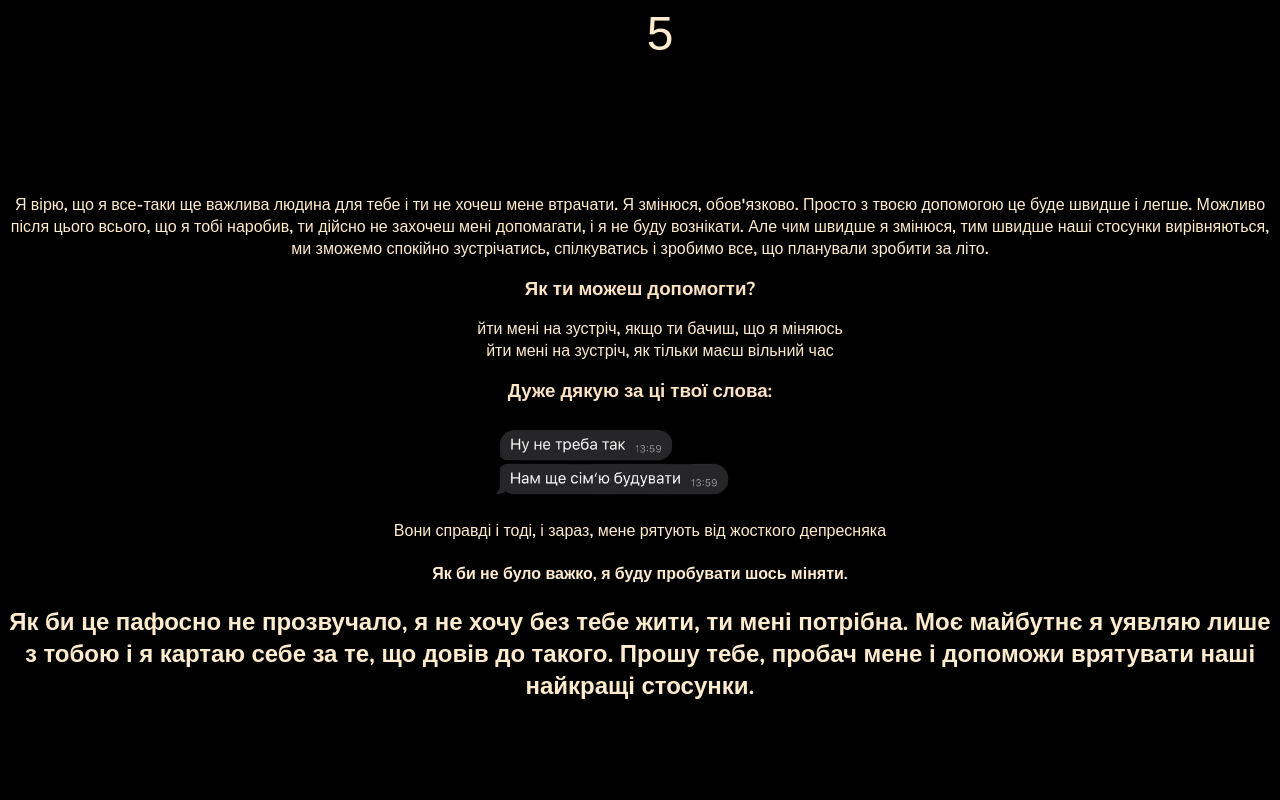
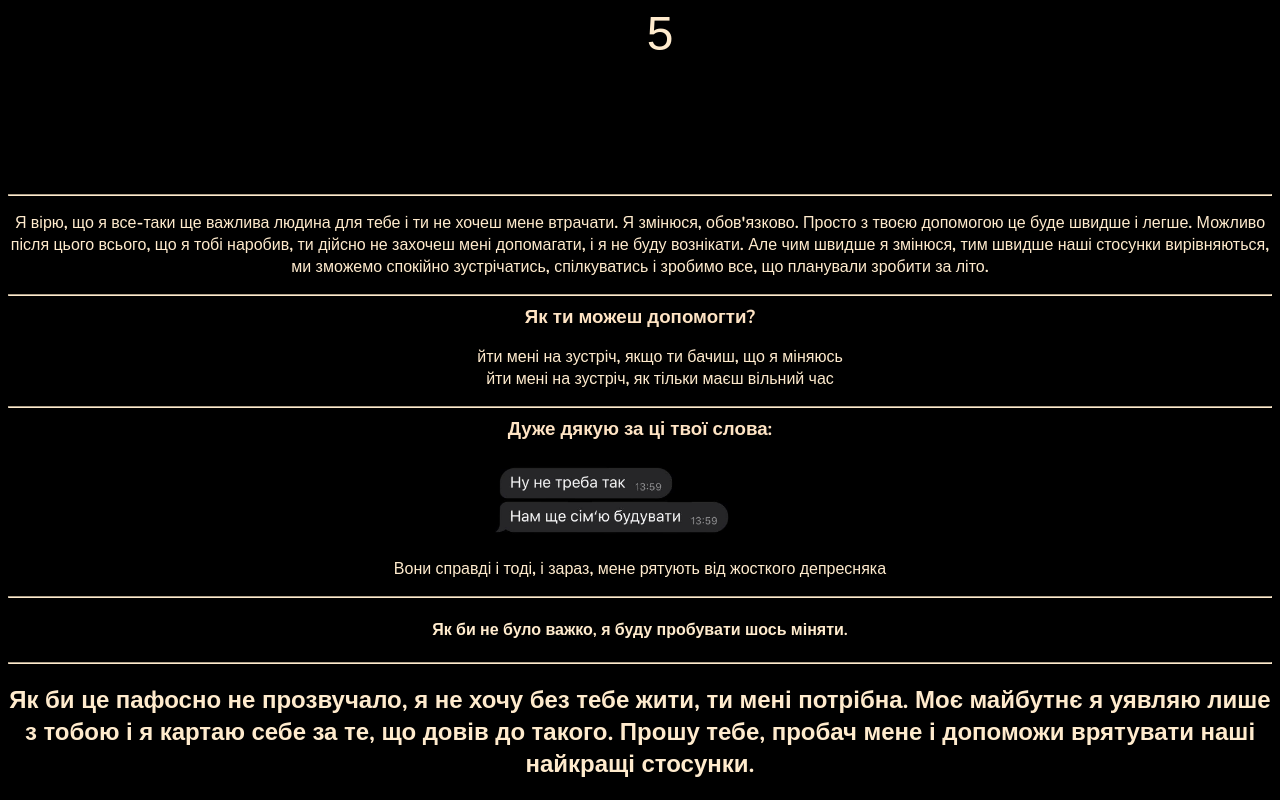
Before and after one commit to sorrymepls/sorry, a plain HTML site: page index.html in a window 1280 px wide. Shown: the part 1561-2361 px from the top of the page. Before the commit the page ends 2283 px from the top, so only its background shows below. Drawn offline with nearby package versions, Linux system fonts and the light colour scheme.

Commit message:
Add files via upload

```diff
--- a/index.html
+++ b/index.html
@@ -82,7 +82,7 @@
             </div>
         </li>
     </ul>
-
+    <hr>
     <p>
     Я вірю, що я все-таки ще важлива людина для тебе і ти не хочеш мене втрачати. Я змінюся, обов'язково.
         Просто з твоєю допомогою це буде швидше і легше. Можливо після цього всього, що я тобі наробив, ти дійсно
@@ -90,26 +90,22 @@
         Але чим швидше я змінюся, тим швидше наші стосунки вирівняються, ми зможемо спокійно зустрічатись,
         спілкуватись і зробимо все, що планували зробити за літо.
     </p>
+    <hr>
     <h3>Як ти можеш допомогти?</h3>
     <ul>
         <li>йти мені на зустріч, якщо ти бачиш, що я міняюсь</li>
         <li>йти мені на зустріч, як тільки маєш вільний час</li>
     </ul>
-
-
-
-
-
-
+    <hr>
     <h3>Дуже дякую за ці твої слова:</h3>
     <br>
     <img src="photo_2020-05-19_15-36-25.jpg" width="300px">
     <p>
        Вони справді і тоді, і зараз, мене рятують від жосткого депресняка
     </p>
-
+    <hr>
     <h4>Як би не було важко, я буду пробувати шось міняти. </h4>
-
+    <hr>
     <h2>Як би це пафосно не прозвучало, я не хочу без тебе жити, ти мені потрібна.
     Моє майбутнє я уявляю лише з тобою і я картаю себе за те, що довів до такого.
     Прошу тебе, пробач мене і допоможи врятувати наші найкращі стосунки.</h2>
--- a/style.css
+++ b/style.css
@@ -41,3 +41,6 @@ h3 {
     border-radius: 2px;
     transition: max-height 0.5s ease-out;
 }
+hr {
+    border-color: blanchedalmond;
+}
```
